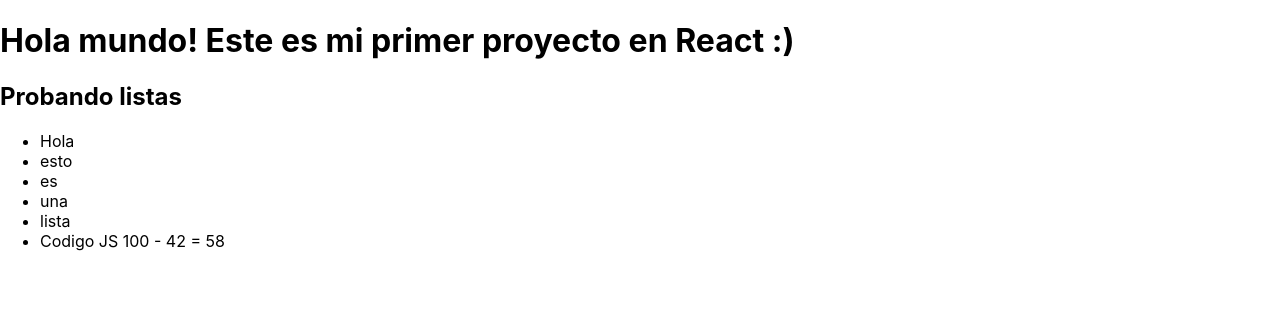
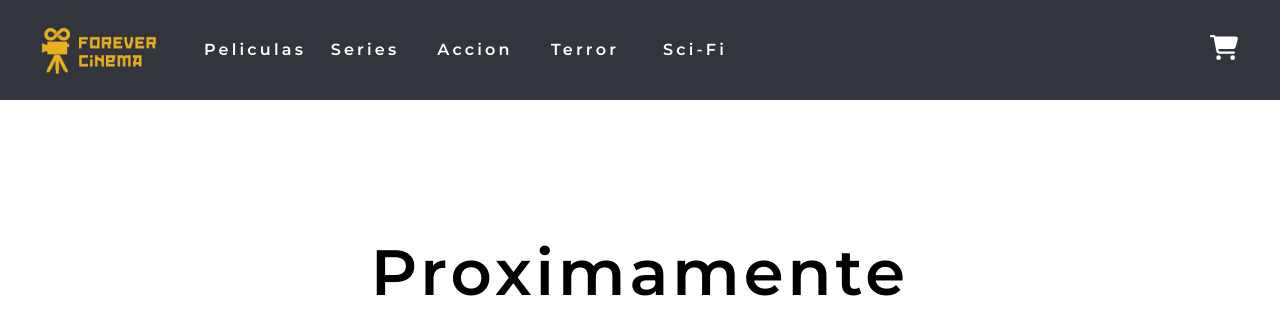
Before and after one commit to francoci/proyecto-final-coder, a React (Create React App) app: page / in a window 1280 px wide. Shown: the top 334 px of the page. Built offline with nearby package versions, Linux system fonts and the light colour scheme.

Commit message:
Added navbar and message components, styling, fontAwesome module for icons

```diff
--- a/package.json
+++ b/package.json
@@ -3,6 +3,10 @@
   "version": "0.1.0",
   "private": true,
   "dependencies": {
+    "@fortawesome/fontawesome-svg-core": "^6.1.1",
+    "@fortawesome/free-regular-svg-icons": "^6.1.1",
+    "@fortawesome/free-solid-svg-icons": "^6.1.1",
+    "@fortawesome/react-fontawesome": "^0.1.18",
     "@testing-library/jest-dom": "^5.16.4",
     "@testing-library/react": "^12.1.4",
     "@testing-library/user-event": "^13.5.0",
--- a/src/App.css
+++ b/src/App.css
@@ -1,3 +1,6 @@
+/*Importo fuentes de Google Fonts*/
+@import url('https://fonts.googleapis.com/css2?family=Montserrat:wght@100;200;300;400;500;600;700;800;900&display=swap');
+
 .App {
   text-align: center;
 }
@@ -36,3 +39,76 @@
     transform: rotate(360deg);
   }
 }
+
+.msgContainer {
+  width: 800px;
+  height: auto;
+
+  margin: 50px auto;
+  padding: 40px;
+}
+
+h1 {
+  font-family: 'Montserrat', sans-serif;
+  font-size: 64px;
+  font-weight: 600;
+  text-align: center;
+  letter-spacing: 0.25rem;
+}
+
+nav {
+  width: 100%;
+  height: 100px;
+
+  margin: 0;
+  padding: 20px 40px;
+
+  background-color: #32353b;
+  box-sizing: border-box;
+  overflow: hidden;
+}
+
+nav ul {
+  width: 100%;
+  height: 100%;
+  padding: 0;
+  margin: 0;
+  list-style: none;
+  box-sizing: border-box;
+  overflow: hidden;
+}
+
+nav ul li {
+  width: 110px;
+  height: 100%;
+  display: inline-block;
+
+  font-family: 'Montserrat', sans-serif;
+  font-size: 16px;
+  font-weight: 600;
+  color: white;
+
+  text-align: center;
+  line-height: 60px;
+  vertical-align: middle;
+  letter-spacing: 0.20rem;
+
+  cursor: pointer;
+  box-sizing: border-box;
+  overflow: hidden;
+
+  transition: all 0.3s ease;
+}
+
+.shoppingCartIcon {
+  font-size: 25px;
+  color: white;
+  text-align: center;
+  cursor: pointer;
+  transition: all 0.3s ease;
+}
+
+nav ul li:hover,
+.shoppingCartIcon:hover {
+  color: #E6B020;
+}
--- a/src/App.js
+++ b/src/App.js
@@ -1,21 +1,20 @@
-import logo from './logo.svg';
+//import logo from './logo.svg';
 import './App.css';
+import NavBar from './components/NavBar';
+import CartWidget from './components/CartWidget';
+import ItemListContainer from './components/ItemListContainer';
 
 function App() {
-  return (
-    <>
-      <h1>Hola mundo! Este es mi primer proyecto en React :)</h1>
-      <h2>Probando listas</h2>
-      <ul>
-        <li>Hola</li>
-        <li>esto</li>
-        <li>es</li>
-        <li>una</li>
-        <li>lista</li>
-        <li>Codigo JS 100 - 42 = {100 - 42}</li>
-      </ul>
-    </>
-  );
+
+    return(
+        <>
+            <NavBar>
+                <CartWidget></CartWidget>
+            </NavBar>
+
+            <ItemListContainer></ItemListContainer>
+        </>
+    );
 }
 
 export default App;
--- /dev/null
+++ b/src/components/CartWidget.jsx
@@ -0,0 +1,14 @@
+//Fontawesome, modulo usado para usar iconos SVG
+import { FontAwesomeIcon } from '@fortawesome/react-fontawesome';
+import { faShoppingCart } from '@fortawesome/free-solid-svg-icons';
+
+const CartWidget = () => {
+
+    return(
+
+        <FontAwesomeIcon icon={faShoppingCart} className="shoppingCartIcon"/>
+
+    )
+}
+
+export default CartWidget;
--- /dev/null
+++ b/src/components/ItemListContainer.jsx
@@ -0,0 +1,12 @@
+const ItemListContainer = () => {
+
+    return(
+        <>
+            <div className="msgContainer">
+                <h1>Proximamente</h1>
+            </div>
+        </>
+    )
+}
+
+export default ItemListContainer;
--- /dev/null
+++ b/src/components/NavBar.jsx
@@ -0,0 +1,60 @@
+import logoFinal from '../img/logo6.png';
+
+const NavBar = (props) => {
+
+    const styles = {
+
+        logoContainer : {
+            width: "120px",
+            height: "60px",
+            float: "left",
+            cursor: "pointer",
+            boxSizing: "border-box"
+        },
+        logoImg : {
+            width: "100%",
+            height: "100%"
+        },
+        navBtnContainer : {
+            width: "700px",
+            height: "60px",
+            marginLeft: "40px",
+            float: "left",
+            boxSizing: "border-box"
+        },
+        cartContainer : {
+            width: "30px",
+            height: "30px",
+            marginTop: "15px",
+            float: "right",
+            boxSizing: "border-box"
+        }
+
+    }
+
+    return(
+        <>
+            <nav>
+                <div style={styles.logoContainer}>
+                    <img src={logoFinal} alt="Forever Cinema Logo" style={styles.logoImg} />
+                </div>
+
+                <div style={styles.navBtnContainer}>
+                    <ul>
+                        <li>Peliculas</li>
+                        <li>Series</li>
+                        <li>Accion</li>
+                        <li>Terror</li>
+                        <li>Sci-Fi</li>
+                    </ul>
+                </div>
+
+                <div style={styles.cartContainer}>
+                    {props.children}
+                </div>
+            </nav>
+        </>
+    )
+}
+
+export default NavBar;
```
Also changed, not shown: src/img/logo6.png (added), 1 other file (tests, documents, lock files or other folders).
